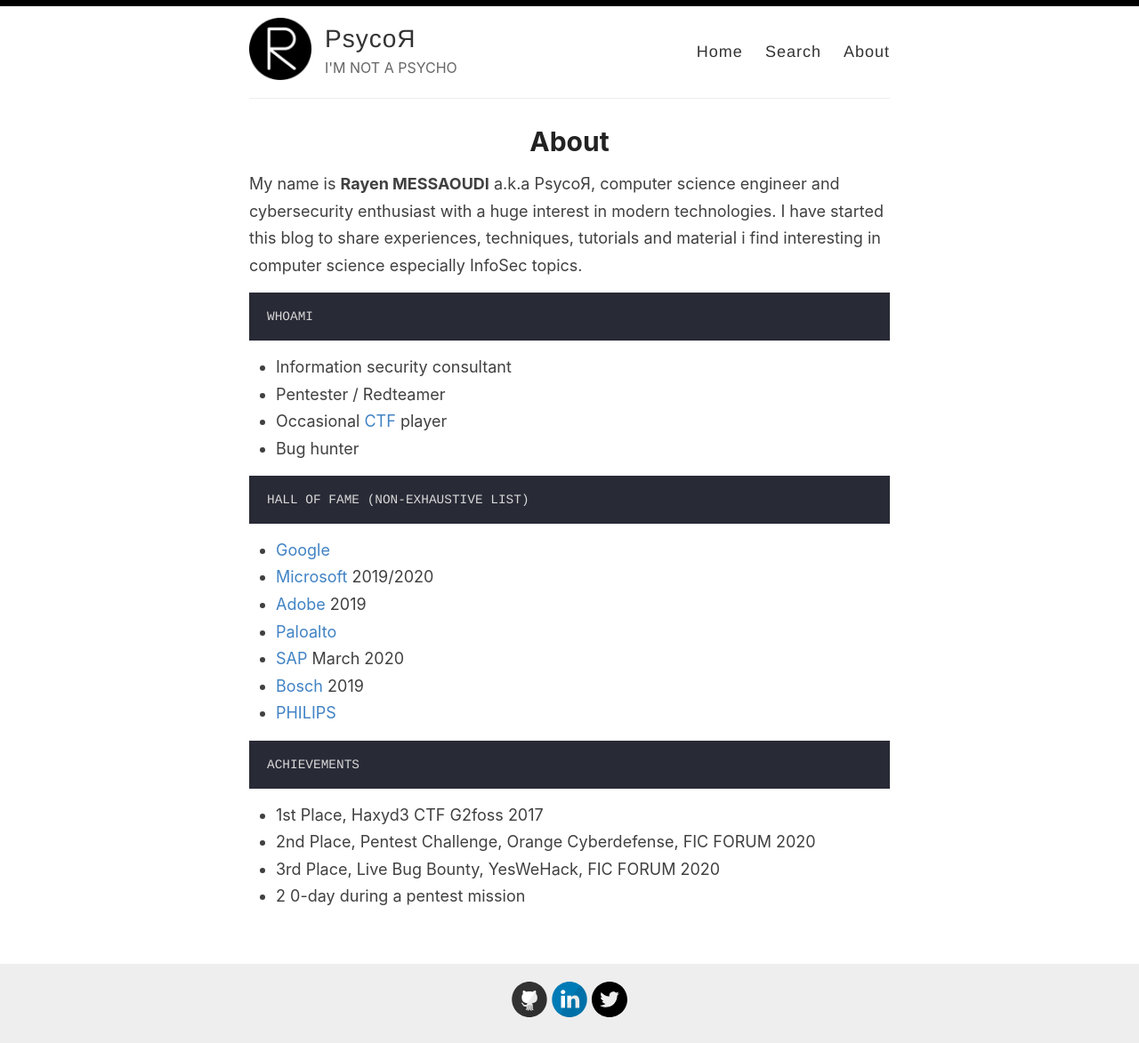
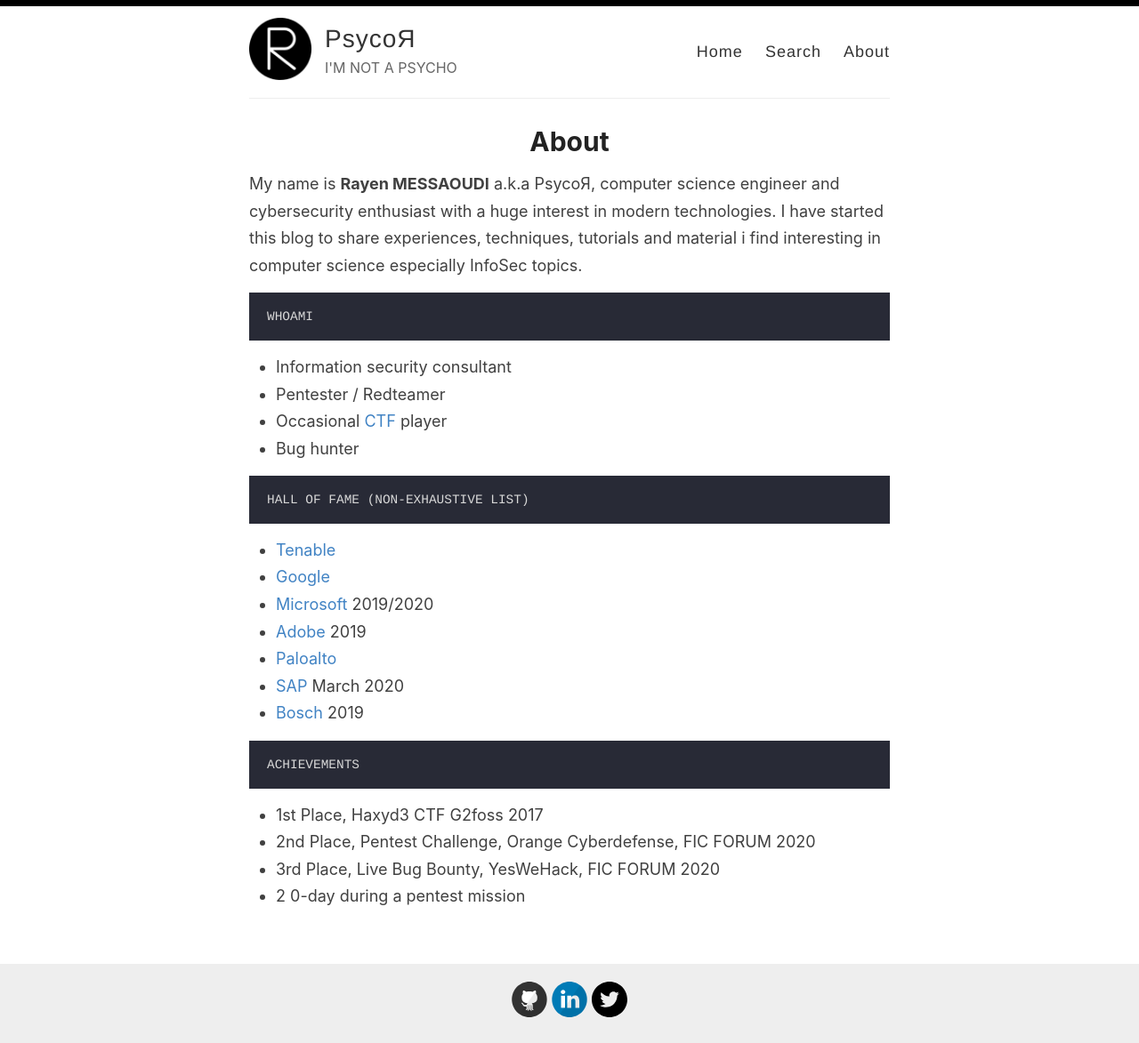
Before and after one commit to rayenmessaoudi/rayenmessaoudi.github.io, a Jekyll site: the page built from _pages/about.md, in a window 1280 px wide. Shown: the whole page at 89% size. Built offline with Jekyll 4.4.1, drawn with Linux system fonts in a browser that asks for light colours.

Commit message:
Update about.md

````diff
--- a/_pages/about.md
+++ b/_pages/about.md
@@ -20,14 +20,13 @@ WHOAMI
 ```md
 HALL OF FAME (NON-EXHAUSTIVE LIST)
 ```
-
+- [Tenable](https://fr.tenable.com/security/report/hall-of-fame)
 - [Google](https://bughunter.withgoogle.com/profile/d63fb7a7-045b-492c-bb25-e02324a8c1e4)
 - [Microsoft](https://msrc.microsoft.com/update-guide/en-us/acknowledgement/online) 2019/2020
 - [Adobe](https://helpx.adobe.com/security/acknowledgements.html) 2019
 - [Paloalto](https://www.paloaltonetworks.com/security-researcher-acknowledgement)
 - [SAP](https://wiki.scn.sap.com/wiki/display/PSR/Acknowledgments+to+Security+Researchers) March 2020
 - [Bosch](https://psirt.bosch.com/hall-of-fame/websites-hall-of-fame.html) 2019
-- [PHILIPS](https://www.philips.com/a-w/security/coordinated-vulnerability-disclosure/hall-of-honors.html)
 
 ```md
 ACHIEVEMENTS
````
